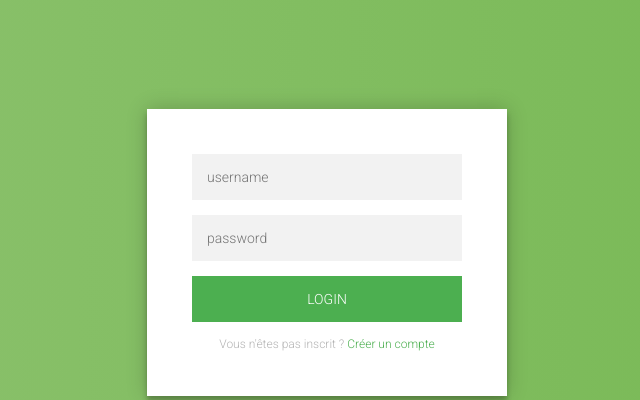
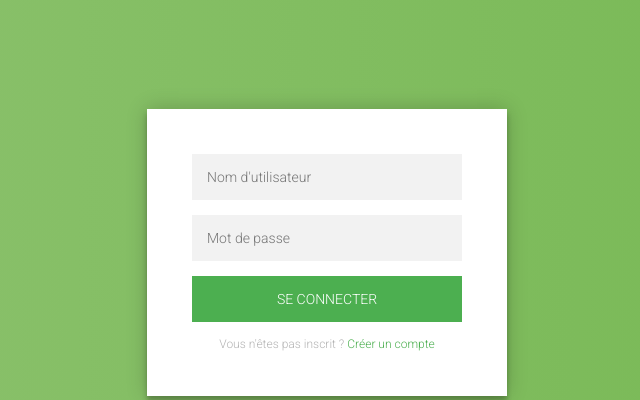
Before and after one commit to bchollet/ProjetBinome, a PHP site: page /login.php in a window 1280 px wide. Shown: the top 400 px of the page, without its empty margins (313-953 px from the left). Run offline with PHP 8.4, Linux system fonts and the light colour scheme.

Commit message:
Traduction du template de la page login

```diff
--- a/login.php
+++ b/login.php
@@ -21,16 +21,17 @@
     <div class="login-page">
         <div class="form">
             <form class="register-form">
-                <input type="text" placeholder="name"/>
-                <input type="password" placeholder="password"/>
-                <input type="text" placeholder="email address"/>
-                <button>create</button>
-                <p class="message">Already registered? <a href="#">Sign In</a></p>
+                <input type="text" placeholder="Nom d'utilisateur"/>
+                <input type="password" placeholder="Mot de passe"/>
+                <input type="password" placeholder="Confirmer mot de passe"/>
+                <input type="text" placeholder="Adresse email"/>
+                <button>créer</button>
+                <p class="message">Déjà inscrit ? <a href="#">Se connecter</a></p>
             </form>
             <form class="login-form">
-                <input type="text" placeholder="username"/>
-                <input type="password" placeholder="password"/>
-                <button>login</button>
+                <input type="text" placeholder="Nom d'utilisateur"/>
+                <input type="password" placeholder="Mot de passe"/>
+                <button>se connecter</button>
                 <p class="message">Vous n'êtes pas inscrit ? <a href="#">Créer un compte</a></p>
             </form>
         </div>
```
Also changed, not shown: script/login.js (line endings or trailing spaces).
